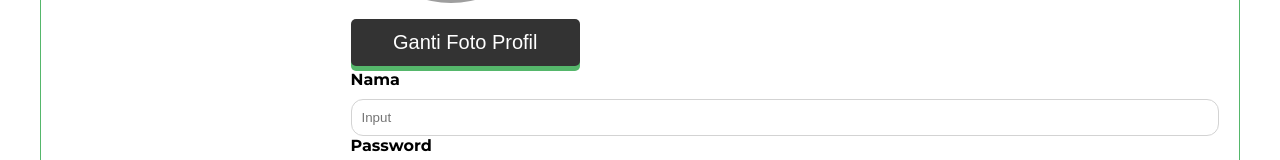
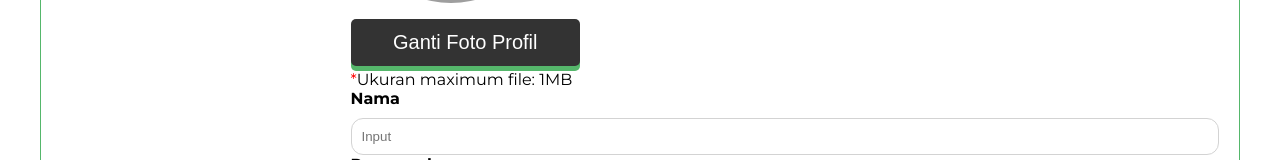
Before and after one commit to Team-1-Web-Programming/frontend, a Next.js app: page /profil in a window 1280 px wide. Shown: the part 428-588 px from the top of the page. Built offline with nearby package versions, Linux system fonts and the light colour scheme; no server answers; grey boxes are pictures that could not be loaded.

Commit message:
fix: limit image upload 1mb

```diff
--- a/src/components/ImageUpload/index.tsx
+++ b/src/components/ImageUpload/index.tsx
@@ -8,6 +8,10 @@ import getCroppedImg from "./cropImage";
 import styles from "./ImageUpload.module.css";
 import Image from "next/image";
 import Button from "../Button";
+import { toast } from "react-toastify";
+
+const MAX_FILE_SIZE_MB = 1;
+const ALLOWED_TYPES = ["image/jpeg", "image/png"];
 
 const ImageUpload = (
   props: {
@@ -41,10 +45,24 @@ const ImageUpload = (
 
   const onDrop = useCallback((acceptedFiles: Blob[]) => {
     const file = acceptedFiles[0];
+
+    const isFileSizeValid = file.size <= MAX_FILE_SIZE_MB * 1024 * 1024;
+    const isFileTypeValid = ALLOWED_TYPES.includes(file.type);
+
+    if (!isFileSizeValid) {
+      toast.error("File size exceeds the 1MB limit.");
+      return;
+    }
+
+    if (!isFileTypeValid) {
+      toast.error("Invalid file type. Only JPEG and PNG are allowed.");
+      return;
+    }
+
     const reader = new FileReader();
     reader.readAsDataURL(file);
     reader.onload = () => {
-      setImageSrc(reader?.result);
+      setImageSrc(reader.result);
       setIsModalOpen(true);
     };
   }, []);
@@ -96,6 +114,10 @@ const ImageUpload = (
           )
         }
       </Dropzone>
+      <p>
+        <span style={{ color: "red" }}>*</span>Ukuran maximum file:{" "}
+        {MAX_FILE_SIZE_MB}MB
+      </p>
       <Modal
         isOpen={isModalOpen}
         onRequestClose={handleCloseModal}
```
